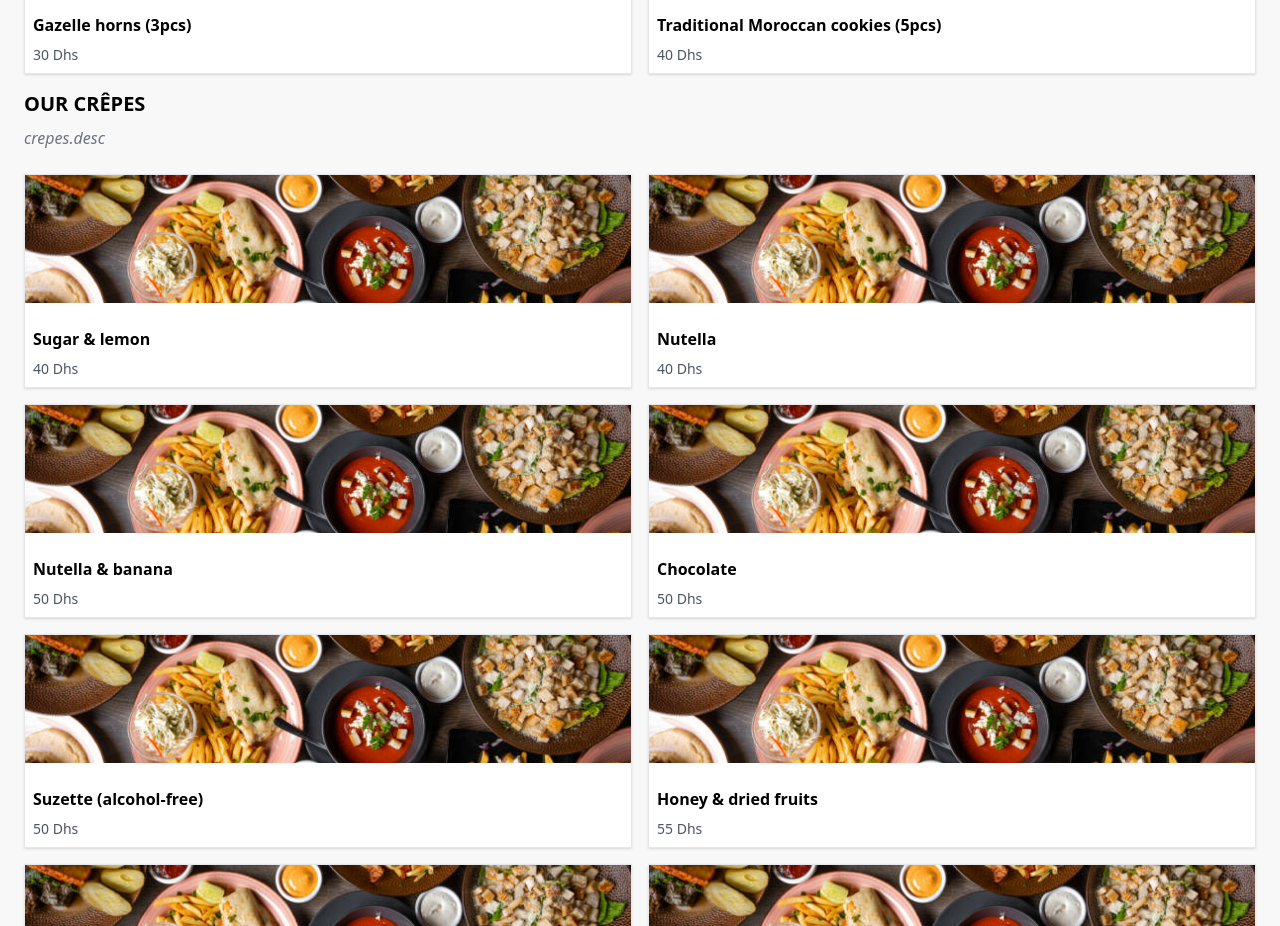
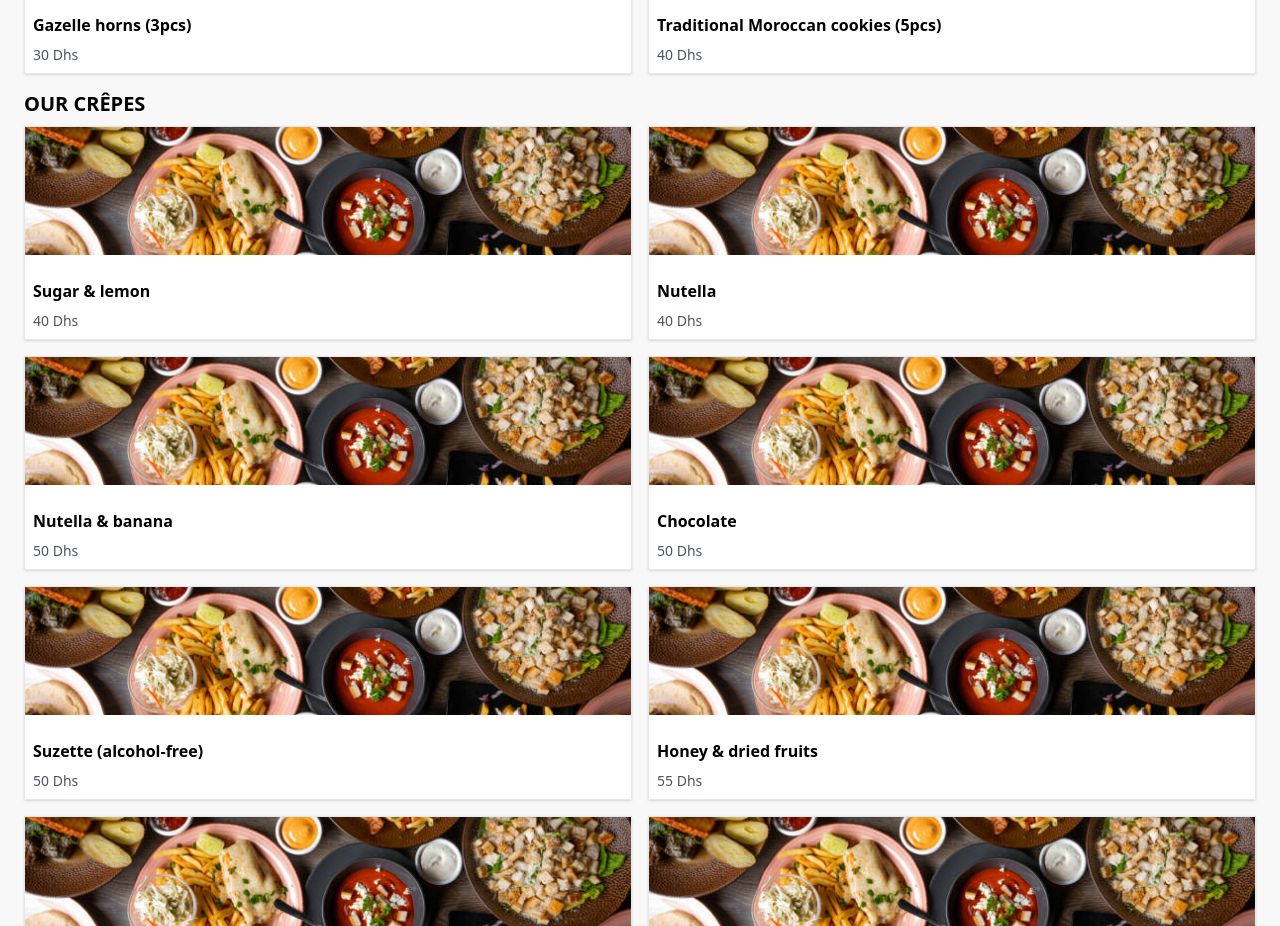
Before and after one commit to Iznobadd/menu-ange, a React (Vite) app: page /menu in a window 1280 px wide. Shown: the part 7620-8546 px from the top of the page. Built offline with nearby package versions, Linux system fonts and the light colour scheme.

Commit message:
delete desc crepes

```diff
--- a/src/components/category/Crepe.tsx
+++ b/src/components/category/Crepe.tsx
@@ -47,9 +47,6 @@ const Crepe = () => {
   return (
     <div className="my-4">
       <h2 className="font-bold text-xl mb-2">{t("crepes.title")}</h2>
-      <p className="mb-6 text-gray-500">
-        <i>{t("crepes.desc")}</i>
-      </p>
       <div className="grid grid-cols-2 gap-4">
         {crepes.map((crepe, index) => (
           <div key={index} className=" bg-white border border-gray-200 shadow">
```
